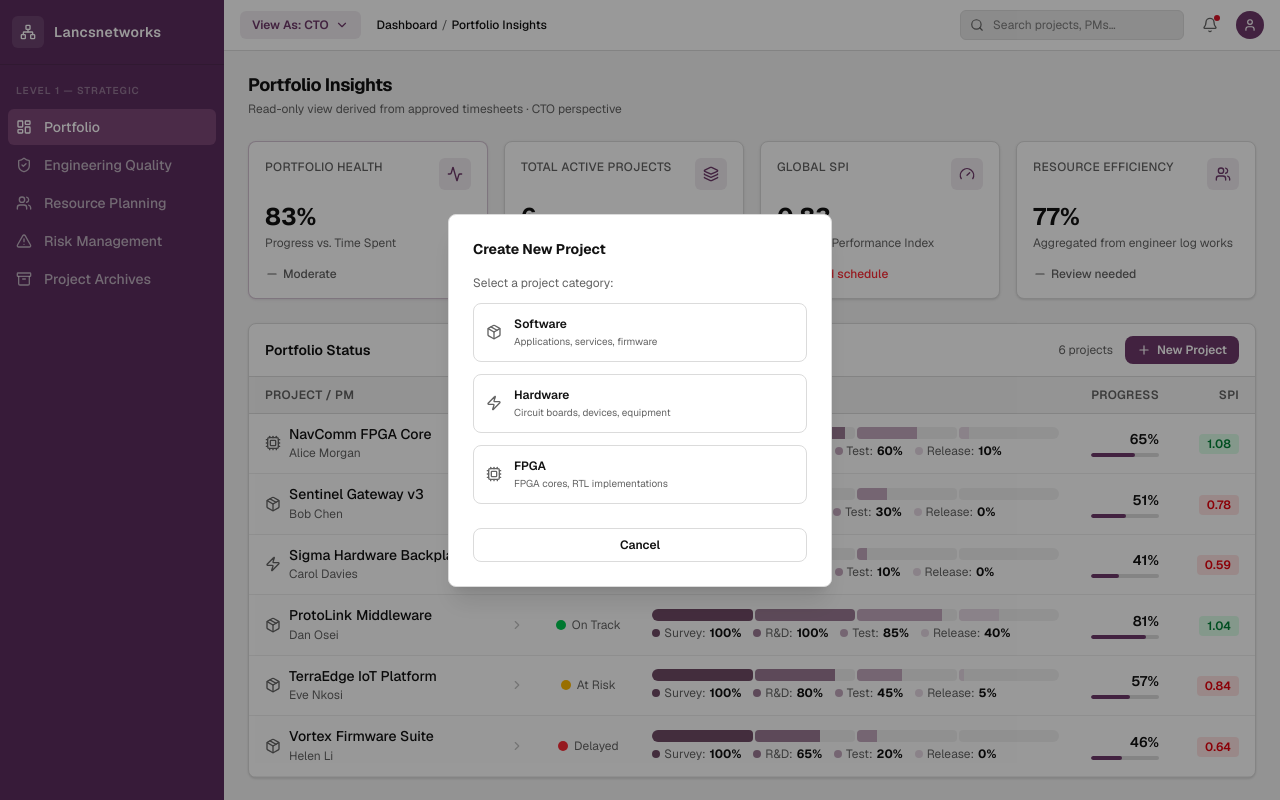
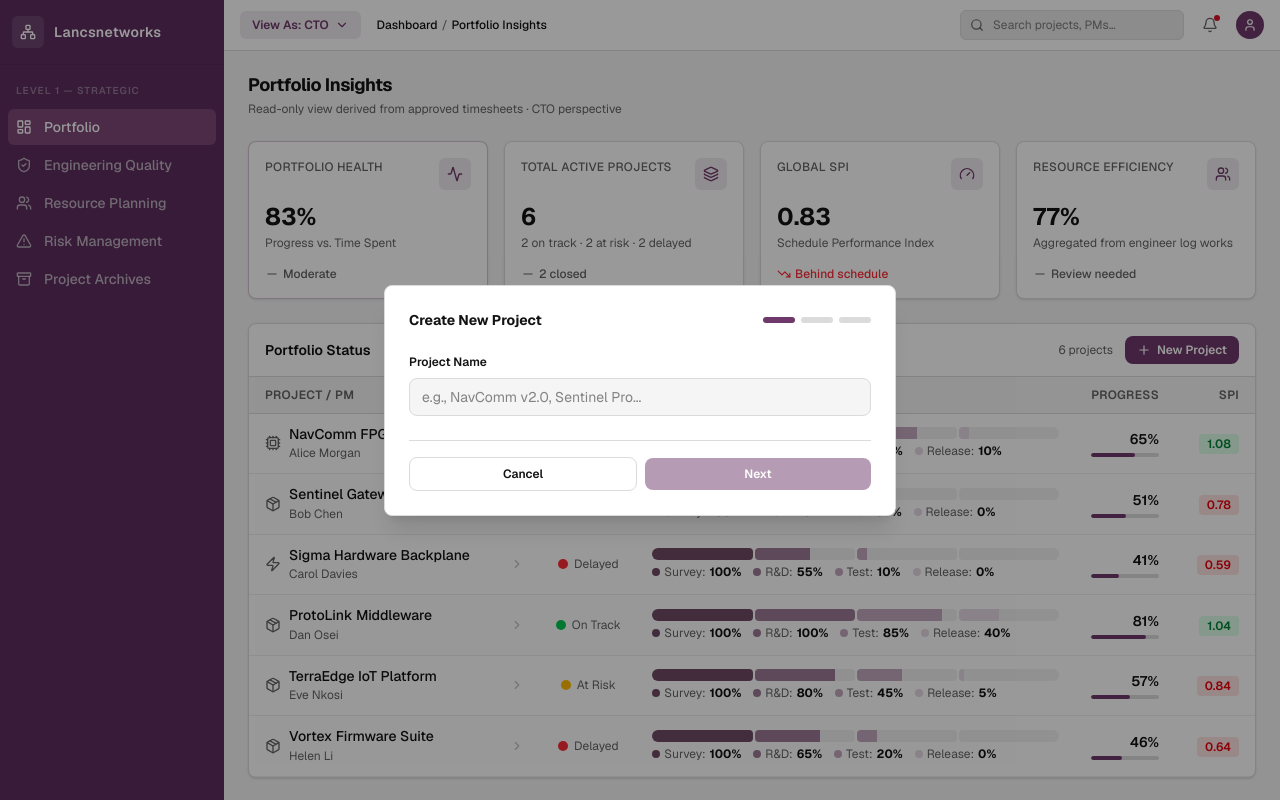
Before and after one commit to ibiann/v0-executive-dashboard, a Next.js app: page / in a window 1280 px wide. Both pictures are taken after a click on the button "New Project". Shown: the top 800 px of the page. Built offline with nearby package versions, Linux system fonts and the light colour scheme.

Commit message:
feat: implement advanced multi-step project creation\n\nUpgrade portfolio-table modal to 3-step wizard and auto-redirect to Tactical view.

```diff
--- a/components/dashboard/dashboard-client.tsx
+++ b/components/dashboard/dashboard-client.tsx
@@ -22,6 +22,7 @@ import {
   TaskCard,
   TacticalProjectData,
   EngNotification,
+  DEFAULT_PHASE_WEIGHTS,
   getPortfolioHealth,
   getGlobalSPI,
   getResourceEfficiency,
@@ -260,6 +261,44 @@ export function DashboardClient() {
             <PortfolioTable
               projects={displayedProjects}
               onProjectClick={(p) => setSelectedProject(p)}
+              onCreateProject={(data) => {
+                // Create new project and redirect to tactical view
+                const newProjectId = `PRJ-${String(projects.length + 1).padStart(3, "0")}`;
+                const newProject: Project = {
+                  id: newProjectId,
+                  name: data.name,
+                  pm: data.pm,
+                  category: data.category,
+                  ragStatus: "green",
+                  phases: [],
+                  overallProgress: 0,
+                  plannedProgress: 0,
+                  department: data.category === "Software" ? "Software" : data.category === "Hardware" ? "Hardware" : "FPGA",
+                  resourceEfficiency: 0,
+                  startDate: new Date().toISOString().split("T")[0],
+                  endDate: new Date(Date.now() + 90 * 24 * 60 * 60 * 1000).toISOString().split("T")[0],
+                  closed: false,
+                  hoursData: [],
+                  overdueTasks: [],
+                };
+
+                // Initialize tactical data with default phases based on category
+                const defaultPhases = DEFAULT_PHASE_WEIGHTS[data.category];
+                const newTacticalData: TacticalProjectData = {
+                  projectId: newProjectId,
+                  phases: defaultPhases,
+                  tasks: [],
+                  team: [],
+                  timesheets: [],
+                };
+
+                // Add project and tactical data to state
+                setProjects((prev) => [...prev, newProject]);
+                setTacticalData((prev) => ({ ...prev, [newProjectId]: newTacticalData }));
+
+                // Switch to tactical view for this project
+                setFocusedProjectId(newProjectId);
+              }}
             />
 
             <ResourceHeatmap />
--- a/components/dashboard/portfolio-table.tsx
+++ b/components/dashboard/portfolio-table.tsx
@@ -54,11 +54,26 @@ function PhaseLegend({ phases }: { phases: Project["phases"] }) {
 interface PortfolioTableProps {
   projects: Project[];
   onProjectClick: (project: Project) => void;
+  onCreateProject?: (data: { name: string; category: "Software" | "Hardware" | "FPGA"; pm: string }) => void;
 }
 
-export function PortfolioTable({ projects, onProjectClick }: PortfolioTableProps) {
+const AVAILABLE_PMS = [
+  "Alice Morgan",
+  "Bob Chen",
+  "Carol Davies",
+  "Dan Osei",
+  "Eve Nkosi",
+  "Fatima Hassan",
+  "George Ikoro",
+  "Helen Li",
+];
+
+export function PortfolioTable({ projects, onProjectClick, onCreateProject }: PortfolioTableProps) {
   const [showNewProjectModal, setShowNewProjectModal] = useState(false);
+  const [step, setStep] = useState<1 | 2 | 3>(1);
+  const [projectName, setProjectName] = useState("");
   const [selectedCategory, setSelectedCategory] = useState<"Software" | "Hardware" | "FPGA" | null>(null);
+  const [selectedPM, setSelectedPM] = useState<string | null>(null);
 
   return (
     <div className="bg-card rounded-lg border border-border shadow-sm overflow-hidden">
@@ -166,69 +181,155 @@ export function PortfolioTable({ projects, onProjectClick }: PortfolioTableProps
         </table>
       </div>
 
-      {/* New Project Modal */}
+      {/* Advanced Multi-Step Project Creation Modal */}
       {showNewProjectModal && (
         <div className="fixed inset-0 z-50 flex items-center justify-center p-4">
-          <div className="absolute inset-0 bg-black/40" onClick={() => setShowNewProjectModal(false)} aria-hidden="true" />
-          <div className="relative bg-card border border-border rounded-lg shadow-xl max-w-sm w-full p-6 space-y-4">
+          <div className="absolute inset-0 bg-black/40" onClick={() => {
+            setShowNewProjectModal(false);
+            setStep(1);
+            setProjectName("");
+            setSelectedCategory(null);
+            setSelectedPM(null);
+          }} aria-hidden="true" />
+          <div className="relative bg-card border border-border rounded-lg shadow-xl max-w-lg w-full p-6 space-y-6">
+            {/* Progress indicator */}
+            <div className="flex items-center justify-between">
               <h3 className="text-sm font-bold text-foreground">Create New Project</h3>
+              <div className="flex items-center gap-1.5">
+                {[1, 2, 3].map((s) => (
+                  <div
+                    key={s}
+                    className={cn(
+                      "h-1.5 w-8 rounded-full transition-colors",
+                      s <= step ? "bg-primary" : "bg-border"
+                    )}
+                  />
+                ))}
+              </div>
+            </div>
 
-            {!selectedCategory ? (
+            {/* Step 1: Project Name */}
+            {step === 1 && (
+              <div className="space-y-4">
+                <div>
+                  <label className="text-xs font-semibold text-foreground block mb-2">Project Name</label>
+                  <input
+                    type="text"
+                    value={projectName}
+                    onChange={(e) => setProjectName(e.target.value)}
+                    placeholder="e.g., NavComm v2.0, Sentinel Pro..."
+                    className="w-full text-sm border border-border rounded-lg px-3 py-2 bg-background focus:outline-none focus:ring-1 focus:ring-ring"
+                    onKeyDown={(e) => {
+                      if (e.key === "Enter" && projectName.trim()) {
+                        setStep(2);
+                      }
+                    }}
+                  />
+                </div>
+              </div>
+            )}
+
+            {/* Step 2: Category Selection */}
+            {step === 2 && (
               <div className="space-y-3">
-                <p className="text-xs text-muted-foreground">Select a project category:</p>
+                <p className="text-xs text-muted-foreground">Select project category:</p>
                 {["Software", "Hardware", "FPGA"].map((cat) => (
                   <button
                     key={cat}
                     onClick={() => setSelectedCategory(cat as "Software" | "Hardware" | "FPGA")}
-                    className="w-full flex items-center gap-3 p-3 border border-border rounded-lg hover:bg-muted/50 transition-colors text-left"
+                    className={cn(
+                      "w-full flex items-center gap-3 p-3 border rounded-lg transition-colors text-left",
+                      selectedCategory === cat
+                        ? "border-primary bg-primary/5"
+                        : "border-border hover:bg-muted/50"
+                    )}
                   >
                     <CategoryIcon category={cat as "Software" | "Hardware" | "FPGA"} />
-                    <div>
+                    <div className="flex-1">
                       <p className="text-xs font-semibold text-foreground">{cat}</p>
                       <p className="text-[10px] text-muted-foreground mt-0.5">
-                        {cat === "Software" && "Applications, services, firmware"}
-                        {cat === "Hardware" && "Circuit boards, devices, equipment"}
-                        {cat === "FPGA" && "FPGA cores, RTL implementations"}
+                        {cat === "Software" && "Default weights: Survey 10%, R&D 45%, Test 30%, Release 15%"}
+                        {cat === "Hardware" && "Default weights: Survey 15%, R&D 50%, Test 25%, Release 10%"}
+                        {cat === "FPGA" && "Default weights: Survey 12%, R&D 52%, Test 28%, Release 8%"}
                       </p>
                     </div>
                   </button>
                 ))}
               </div>
-            ) : (
+            )}
+
+            {/* Step 3: PM Selection */}
+            {step === 3 && (
               <div className="space-y-3">
-                <p className="text-xs text-muted-foreground">
-                  Creating {selectedCategory} project. Form will appear in dashboard.
-                </p>
-                <div className="bg-green-50 border border-green-200 rounded-lg px-3 py-2">
-                  <p className="text-xs font-semibold text-green-700">✓ Category selected: {selectedCategory}</p>
+                <p className="text-xs text-muted-foreground">Assign Project Manager:</p>
+                <div className="max-h-48 overflow-y-auto space-y-2">
+                  {AVAILABLE_PMS.map((pm) => (
+                    <button
+                      key={pm}
+                      onClick={() => setSelectedPM(pm)}
+                      className={cn(
+                        "w-full flex items-center gap-2 p-2.5 border rounded-lg transition-colors text-left text-xs",
+                        selectedPM === pm
+                          ? "border-primary bg-primary/5 font-semibold"
+                          : "border-border hover:bg-muted/50"
+                      )}
+                    >
+                      <div className="w-6 h-6 rounded-full bg-primary/20 flex items-center justify-center text-[10px] font-bold text-primary">
+                        {pm.split(" ").map((n) => n[0]).join("")}
+                      </div>
+                      <span>{pm}</span>
+                    </button>
+                  ))}
                 </div>
               </div>
             )}
 
-            <div className="flex items-center gap-2 pt-2">
+            {/* Navigation buttons */}
+            <div className="flex items-center gap-2 pt-4 border-t border-border">
               <button
                 onClick={() => {
-                  if (selectedCategory) {
-                    setSelectedCategory(null);
+                  if (step > 1) {
+                    setStep((s) => (s - 1) as 1 | 2 | 3);
                   } else {
                     setShowNewProjectModal(false);
+                    setStep(1);
+                    setProjectName("");
+                    setSelectedCategory(null);
+                    setSelectedPM(null);
                   }
                 }}
                 className="flex-1 text-xs font-semibold px-3 py-2 rounded-lg border border-border text-foreground hover:bg-muted transition-colors"
               >
-                {selectedCategory ? "Back" : "Cancel"}
+                {step === 1 ? "Cancel" : "Back"}
               </button>
-              {selectedCategory && (
               <button
                 onClick={() => {
+                  if (step === 1 && projectName.trim()) {
+                    setStep(2);
+                  } else if (step === 2 && selectedCategory) {
+                    setStep(3);
+                  } else if (step === 3 && selectedCategory && selectedPM) {
+                    onCreateProject?.({
+                      name: projectName.trim(),
+                      category: selectedCategory,
+                      pm: selectedPM,
+                    });
                     setShowNewProjectModal(false);
+                    setStep(1);
+                    setProjectName("");
                     setSelectedCategory(null);
+                    setSelectedPM(null);
+                  }
                 }}
-                  className="flex-1 text-xs font-semibold px-3 py-2 rounded-lg bg-primary text-primary-foreground hover:bg-primary/90 transition-colors"
+                disabled={
+                  (step === 1 && !projectName.trim()) ||
+                  (step === 2 && !selectedCategory) ||
+                  (step === 3 && !selectedPM)
+                }
+                className="flex-1 text-xs font-semibold px-3 py-2 rounded-lg bg-primary text-primary-foreground hover:bg-primary/90 disabled:opacity-50 disabled:cursor-not-allowed transition-colors"
               >
-                  Create Project
+                {step === 3 ? "Create Project" : "Next"}
               </button>
-              )}
             </div>
           </div>
         </div>
--- a/lib/mock-data.ts
+++ b/lib/mock-data.ts
@@ -584,6 +584,29 @@ export interface EngineerProfile {
 }
 
 // Pre-seeded engineer profile: James Hart on PRJ-001
+// ─── Default Phase Weights by Category ────────────────────────────────────────
+
+export const DEFAULT_PHASE_WEIGHTS: Record<"Software" | "Hardware" | "FPGA", PhaseDefinition[]> = {
+  Software: [
+    { phase: "Survey", startDate: "", endDate: "", weight: 10 },
+    { phase: "R&D", startDate: "", endDate: "", weight: 45 },
+    { phase: "Test", startDate: "", endDate: "", weight: 30 },
+    { phase: "Release", startDate: "", endDate: "", weight: 15 },
+  ],
+  Hardware: [
+    { phase: "Survey", startDate: "", endDate: "", weight: 15 },
+    { phase: "R&D", startDate: "", endDate: "", weight: 50 },
+    { phase: "Test", startDate: "", endDate: "", weight: 25 },
+    { phase: "Release", startDate: "", endDate: "", weight: 10 },
+  ],
+  FPGA: [
+    { phase: "Survey", startDate: "", endDate: "", weight: 12 },
+    { phase: "R&D", startDate: "", endDate: "", weight: 52 },
+    { phase: "Test", startDate: "", endDate: "", weight: 28 },
+    { phase: "Release", startDate: "", endDate: "", weight: 8 },
+  ],
+};
+
 export const ENGINEER_PROFILE: EngineerProfile = {
   memberId: "M-01",
   name: "James Hart",
```
Lines whose indentation alone changed are shown as unchanged.
